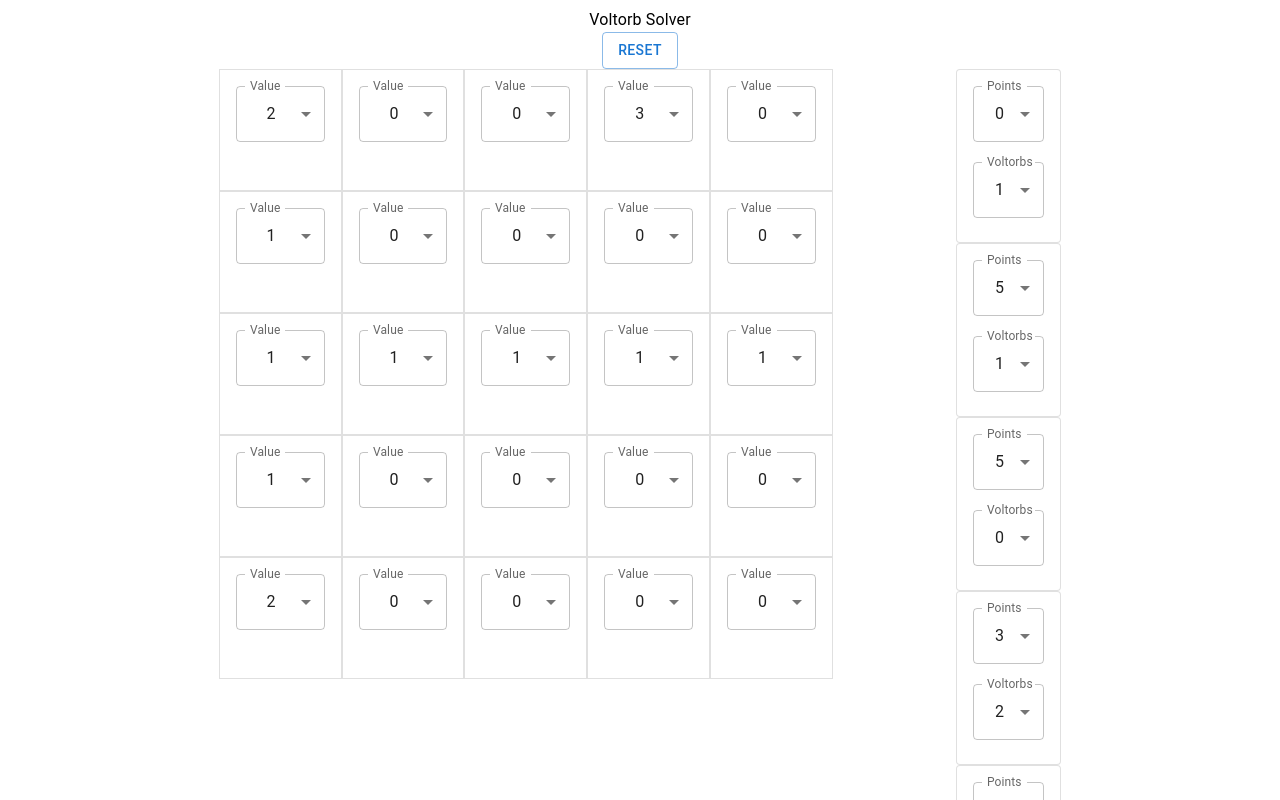
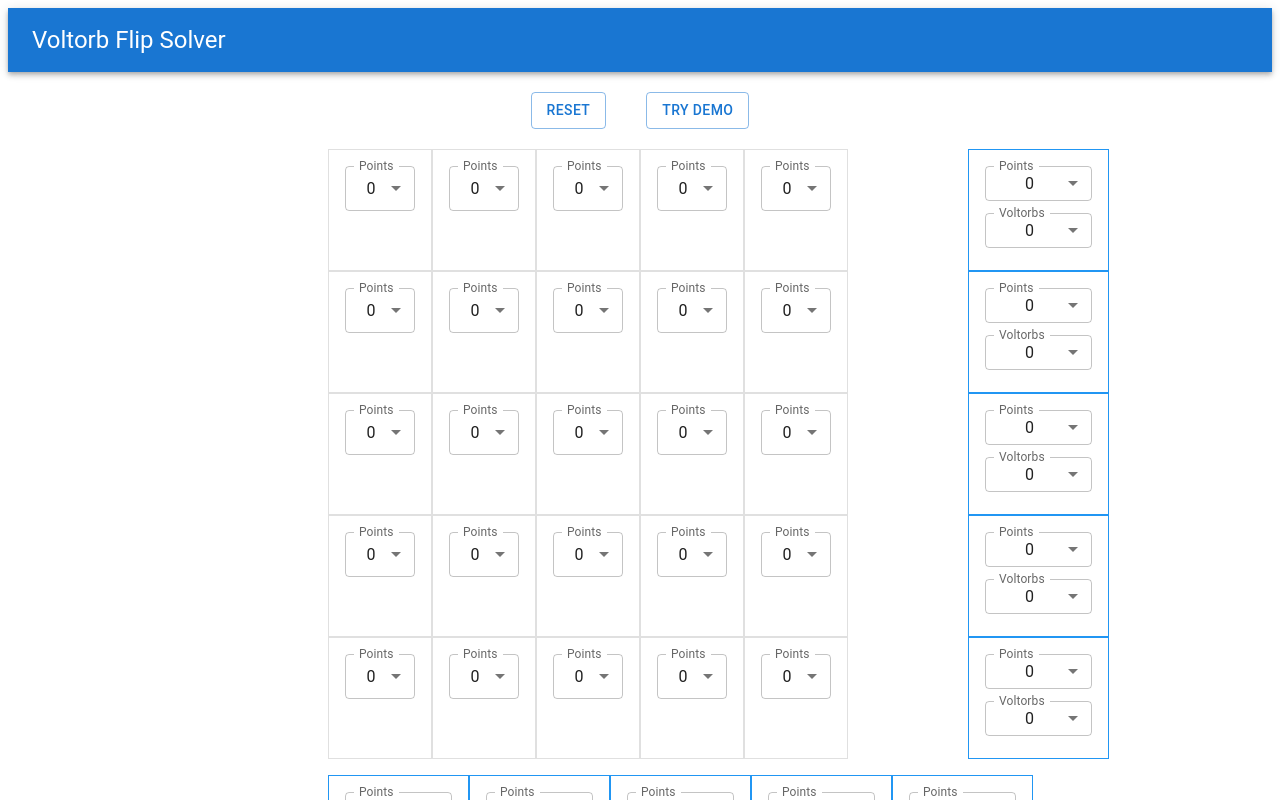
Before and after one commit to khdou/voltorb, a React (Create React App) app: page / in a window 1280 px wide. Shown: the top 800 px of the page. Built offline with nearby package versions, Linux system fonts and the light colour scheme.

Commit message:
completed UI

```diff
--- a/src/App.js
+++ b/src/App.js
@@ -1,21 +1,21 @@
 import "./styles.css";
 import { solveVoltorbFlip, print2D } from "./calculation.js";
 import VoltorbGrid from "./components/VoltorbGrid";
-import { Button, Grid, Typography } from "@mui/material";
+import { AppBar, Button, Grid, Toolbar, Typography } from "@mui/material";
 import { useState } from "react";
 import VoltorbBar from "./components/VoltorbBar";
 
 export default function App() {
+    const [boardValues, setBoardValues] = useState([
+        [0, 0, 0, 0, 0],
+        [0, 0, 0, 0, 0],
+        [0, 0, 0, 0, 0],
+        [0, 0, 0, 0, 0],
+        [0, 0, 0, 0, 0]
+    ]);
 
-    const [boardValues, setBoardValues] = useState([
-        [2, 0, 0, 3, 0],
-        [1, 0, 0, 0, 0],
-        [1, 1, 1, 1, 1],
-        [1, 0, 0, 0, 0],
-        [2, 0, 0, 0, 0]
-    ]);
-    const [rowSum, setRowSum] = useState([100, 105, 5, 203, 204]);
-    const [colSum, setColSum] = useState([7, 104, 105, 106, 302]);
+    const [rowSum, setRowSum] = useState([0, 0, 0, 0, 0]);
+    const [colSum, setColSum] = useState([0, 0, 0, 0, 0]);
 
     const [boardScores, setBoardScores] = useState(solveVoltorbFlip(boardValues, rowSum, colSum));
 
@@ -54,21 +54,51 @@
             [0, 0, 0, 0, 0]
         ], [0,0,0,0,0], [0,0,0,0,0]));
     }
+
+    const demo = () => {
+        setBoardValues([
+            [2, 0, 0, 3, 0],
+            [1, 0, 0, 0, 0],
+            [1, 1, 1, 1, 1],
+            [1, 0, 0, 0, 0],
+            [2, 0, 0, 0, 0]
+        ]);
+        setRowSum([107, 105, 5, 203, 204]);
+        setColSum([7, 104, 105, 106, 302]);
+        setBoardScores(solveVoltorbFlip([
+            [2, 0, 0, 3, 0],
+            [1, 0, 0, 0, 0],
+            [1, 1, 1, 1, 1],
+            [1, 0, 0, 0, 0],
+            [2, 0, 0, 0, 0]
+        ], [107, 105, 5, 203, 204], [7, 104, 105, 106, 302]));
+    }
+
+
     return (
+
         <div className="App">
-            <Typography>Voltorb Solver</Typography>
-            <Button variant="outlined" onClick={reset}>Reset</Button>
-            <Grid item container>
-                <Grid item xs={2}></Grid>
-                <Grid item xs={7}>
+            <AppBar position="static">
+                <Toolbar>
+                    <Typography variant="h5">
+                        Voltorb Flip Solver
+                    </Typography>
+                </Toolbar>
+            </AppBar>
+
+            <Button variant="outlined" onClick={reset} style={{margin:"20px"}}>Reset</Button>
+            <Button variant="outlined" onClick={demo} style={{margin:"20px"}}>Try Demo</Button>
+            <Grid item container spacing={2}>
+                <Grid item xs={3}></Grid>
+                <Grid item xs={6}>
                     <VoltorbGrid xs={12} boardValues={boardValues} boardScores={boardScores} updateBoardValues={updateBoardValues}/>
                 </Grid>
                 <Grid item xs={1}>
                     <VoltorbBar xs={12} isRow={true} arraySum={rowSum} updateArray={updateRow} />
                 </Grid>
                 <Grid item xs={2}></Grid>
-                <Grid item xs={2}></Grid>
-                <Grid item xs={10}>
+                <Grid item xs={3}></Grid>
+                <Grid item xs={9}>
                     <VoltorbBar xs={12} isRow={false} arraySum={colSum} updateArray ={updateCol} />
                 </Grid>
             </Grid>
--- a/src/components/Cell.js
+++ b/src/components/Cell.js
@@ -12,15 +12,18 @@
     for (let i = 0; i <= 5; i++) {
         vMenuItems.push(<MenuItem key={i} value={i}>{i}</MenuItem>);
     }
-    return (<Card variant="outlined">
-        <CardContent>
-            <FormControl fullWidth style={{marginBottom: "20px"}}>
+    return (<Card variant="outlined" square style={{borderColor: "#2196f3"}}>
+        <CardContent style={{height:"80px", width:"107px"}}>
+            <FormControl fullWidth style={{marginBottom: "12px"}}>
                 <InputLabel>Points</InputLabel>
                 <Select
                     label="Points"
                     value={props.numPoints}
-                    onChange={props.handlePointsChange}>
+                    onChange={props.handlePointsChange}
+                    style={{height:"35px"}}
+                >
                     {pMenuItems}
+
                 </Select>
             </FormControl>
             <FormControl fullWidth>
@@ -28,7 +31,9 @@
                 <Select
                     label="Voltorbs"
                     value={props.numVoltorbs}
-                    onChange={props.handleVoltorbsChange}>
+                    onChange={props.handleVoltorbsChange}
+                    style={{height:"35px"}}
+                >
                     {vMenuItems}
                 </Select>
             </FormControl>
--- a/src/components/VoltorbCell.js
+++ b/src/components/VoltorbCell.js
@@ -24,16 +24,19 @@
         <Card variant="outlined" square style={{backgroundColor: color}}>
             <CardContent>
                 <FormControl fullWidth>
-                    <InputLabel>Value</InputLabel>
+                    <InputLabel>Points</InputLabel>
                     <Select
-                        label="Value"
+                        label="Points"
                         value={props.val}
                         onChange={props.updateVal}
-                        variant="outlined">
+                        variant="outlined"
+                        style={{height : "45px"}}
+                        >
                         {cMenuItems}
                     </Select>
                 </FormControl>
-                <Typography color={shouldShowColor() ? "black" : "white"}>
+                <Typography color={shouldShowColor() ? "black" : "white"}
+                    style={{height: "25px", marginTop:"10px"}}>
                     {props.score.toString()}%
                 </Typography>
             </CardContent>
```
